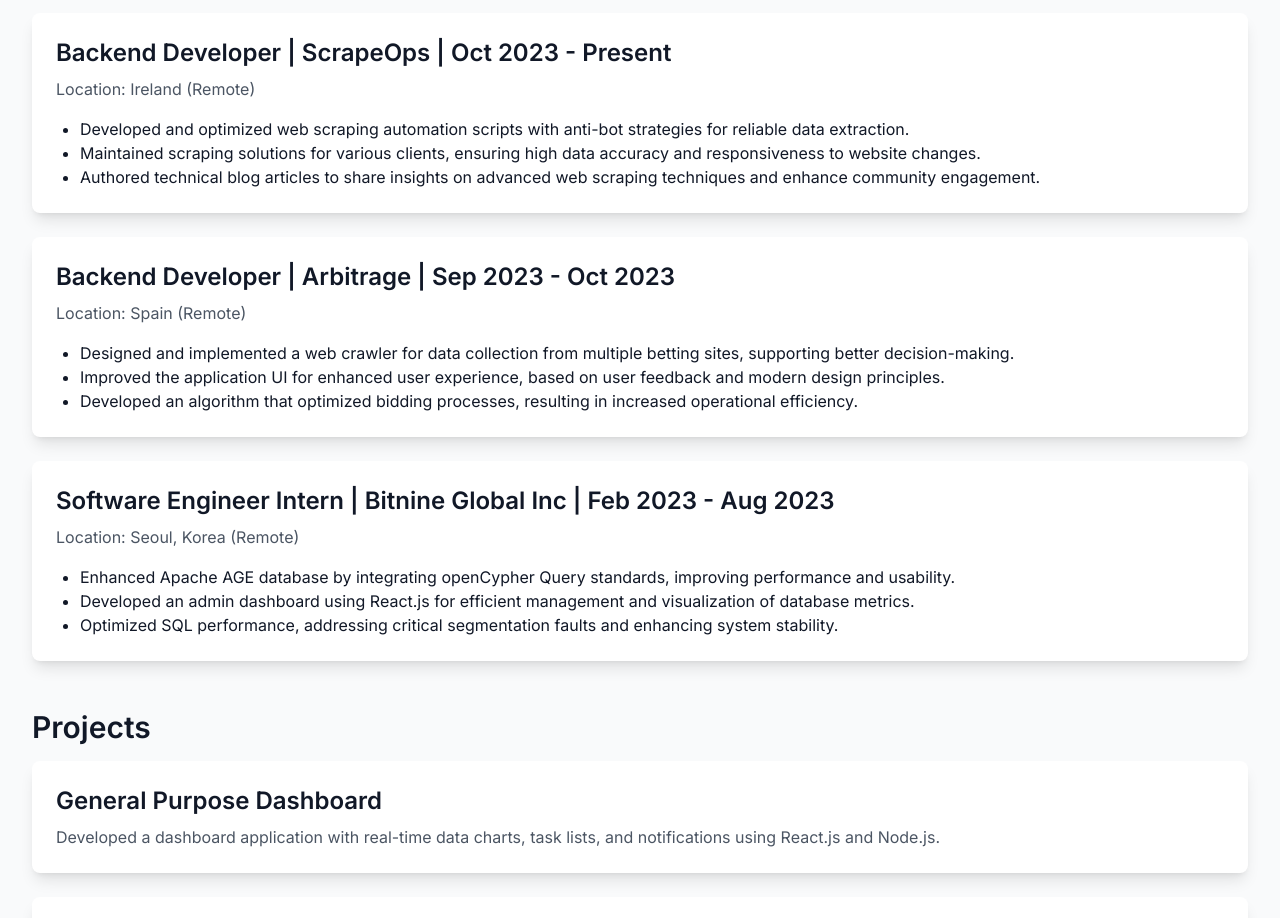
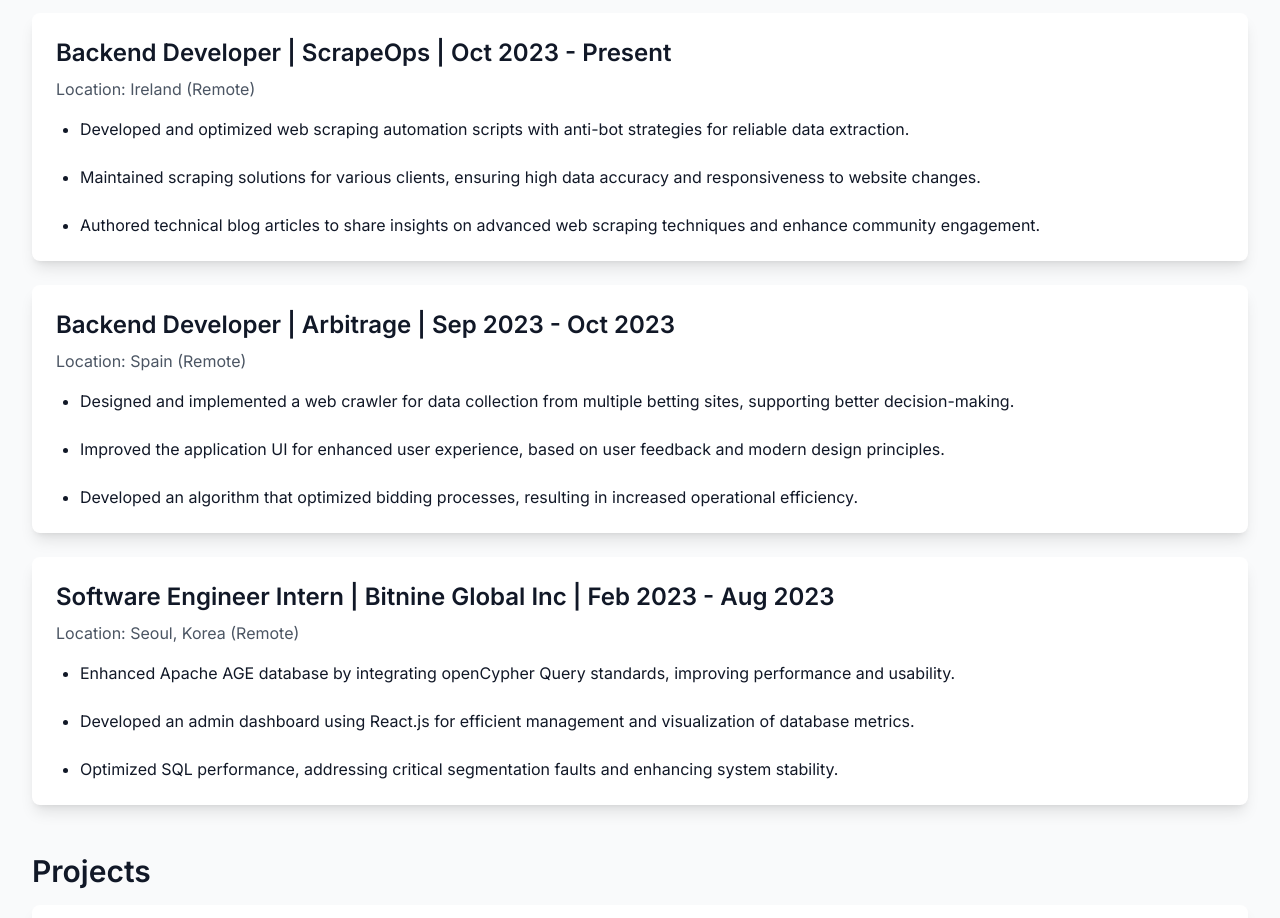
Before and after one commit to mohayu22/mohayu22.github.io, a plain HTML site: page index.html in a window 1280 px wide. Shown: the part 375-1293 px from the top of the page. Drawn offline with nearby package versions, Linux system fonts and the light colour scheme.

Commit message:
Update index.html

```diff
--- a/index.html
+++ b/index.html
@@ -58,8 +58,8 @@
                 <h3 class="text-2xl font-semibold">Backend Developer | ScrapeOps | Oct 2023 - Present</h3>
                 <p class="text-gray-600 mt-2">Location: Ireland (Remote)</p>
                 <ul class="list-disc ml-6 mt-4">
-                    <li>Developed and optimized web scraping automation scripts with anti-bot strategies for reliable data extraction.</li>
-                    <li>Maintained scraping solutions for various clients, ensuring high data accuracy and responsiveness to website changes.</li>
+                    <li>Developed and optimized web scraping automation scripts with anti-bot strategies for reliable data extraction.</li><br />
+                    <li>Maintained scraping solutions for various clients, ensuring high data accuracy and responsiveness to website changes.</li><br />
                     <li>Authored technical blog articles to share insights on advanced web scraping techniques and enhance community engagement.</li>
                 </ul>
             </div>
@@ -69,8 +69,8 @@
                 <h3 class="text-2xl font-semibold">Backend Developer | Arbitrage | Sep 2023 - Oct 2023</h3>
                 <p class="text-gray-600 mt-2">Location: Spain (Remote)</p>
                 <ul class="list-disc ml-6 mt-4">
-                    <li>Designed and implemented a web crawler for data collection from multiple betting sites, supporting better decision-making.</li>
-                    <li>Improved the application UI for enhanced user experience, based on user feedback and modern design principles.</li>
+                    <li>Designed and implemented a web crawler for data collection from multiple betting sites, supporting better decision-making.</li><br />
+                    <li>Improved the application UI for enhanced user experience, based on user feedback and modern design principles.</li><br />
                     <li>Developed an algorithm that optimized bidding processes, resulting in increased operational efficiency.</li>
                 </ul>
             </div>
@@ -80,8 +80,8 @@
                 <h3 class="text-2xl font-semibold">Software Engineer Intern | Bitnine Global Inc | Feb 2023 - Aug 2023</h3>
                 <p class="text-gray-600 mt-2">Location: Seoul, Korea (Remote)</p>
                 <ul class="list-disc ml-6 mt-4">
-                    <li>Enhanced Apache AGE database by integrating openCypher Query standards, improving performance and usability.</li>
-                    <li>Developed an admin dashboard using React.js for efficient management and visualization of database metrics.</li>
+                    <li>Enhanced Apache AGE database by integrating openCypher Query standards, improving performance and usability.</li><br />
+                    <li>Developed an admin dashboard using React.js for efficient management and visualization of database metrics.</li><br />
                     <li>Optimized SQL performance, addressing critical segmentation faults and enhancing system stability.</li>
                 </ul>
             </div>
```
